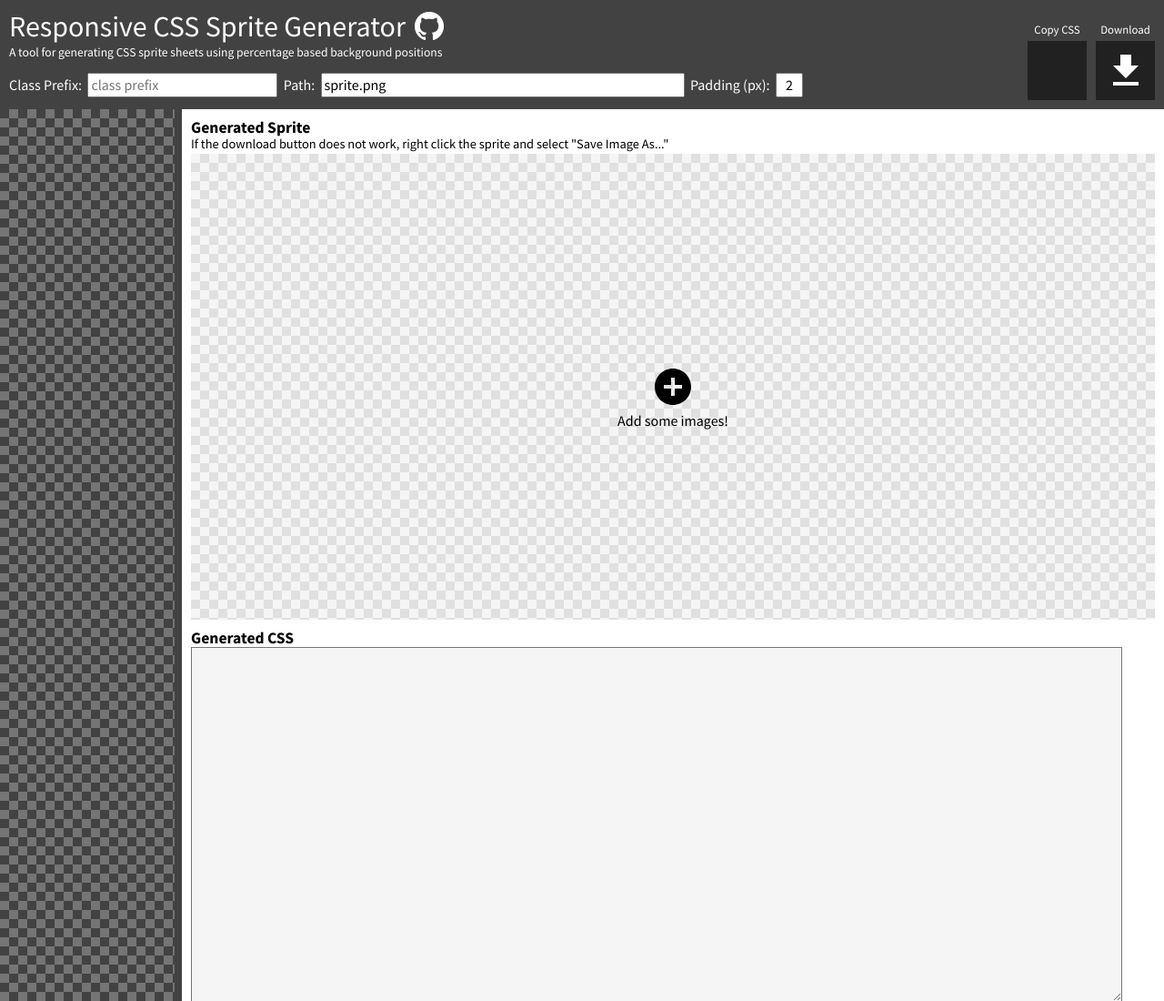
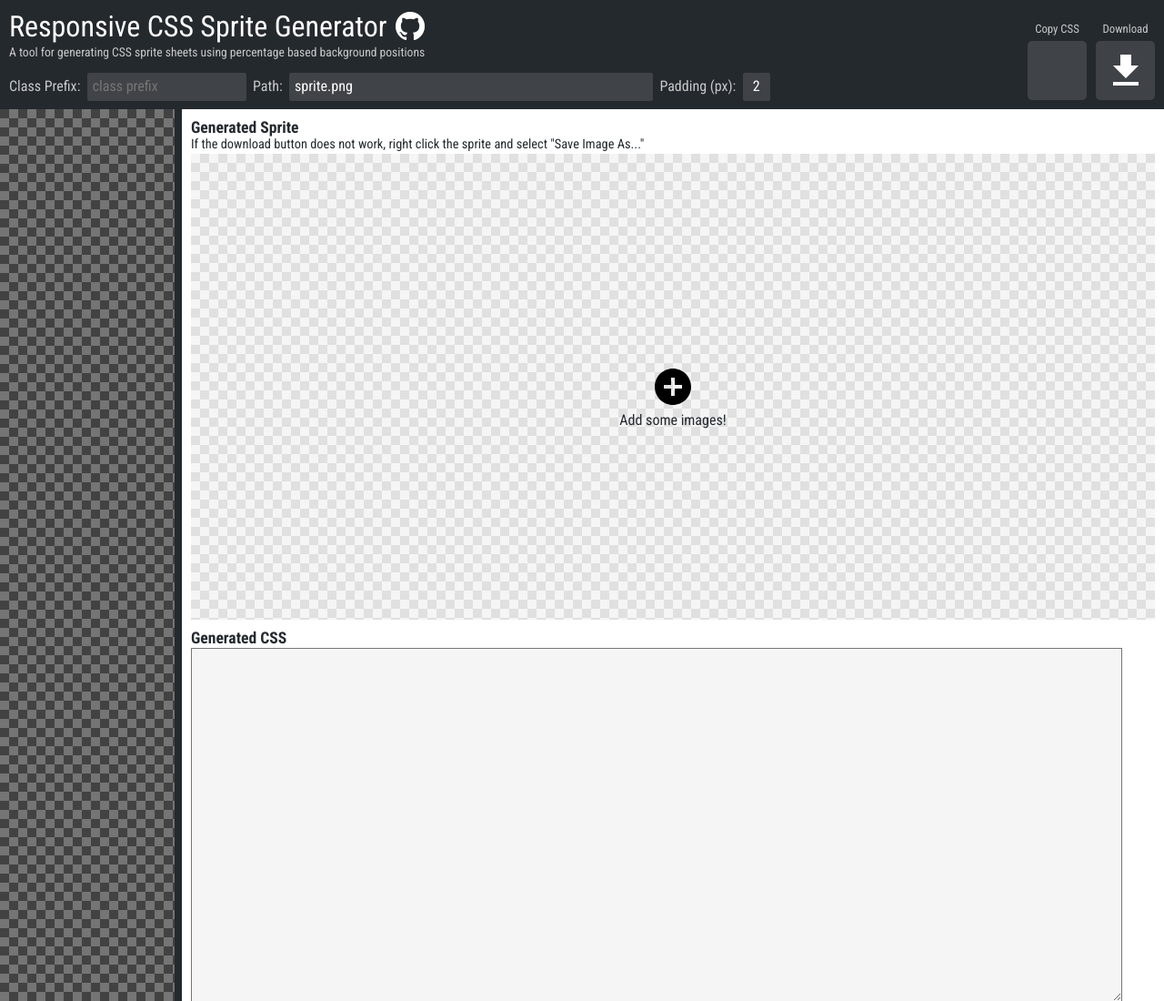
Before and after one commit to eivers88/responsive-css-sprite-generator, a website built with webpack: page index.html in a window 1280 px wide. Shown: the top 1100 px of the page at 91% size. Built offline with nearby package versions, Linux system fonts and the light colour scheme; files whose address does not match are found by name.

Commit message:
style update

```diff
--- a/assets/styles/main.scss
+++ b/assets/styles/main.scss
@@ -1,6 +1,7 @@
 html {
   box-sizing: border-box;
-  font-family: 'Source Sans Pro', sans-serif;
+  font-family: 'Roboto Condensed', sans-serif;
+  color: #24292e;
 }
 
 *, *:before, *:after {
@@ -24,7 +25,7 @@ header {
   height: 120px;
   width: 100%;
   min-width: 1024px;
-  background-color: #424242;
+  background-color: #24292e;
   position: fixed;
   z-index: 3;
   padding: 8px 10px 0;
@@ -37,14 +38,18 @@ header {
   }
   h2 {
     font-size: 0.85em;
-    color: #FFFFFF;
+    color: rgba(255,255,255,0.75);
     font-weight: normal;
     margin: 0 0 15px;
   }
   input {
     font-size: 1em;
-    padding: 2px;
-    font-family: 'Source Sans Pro', sans-serif;
+    padding: 6px;
+    font-family: 'Roboto Condensed', sans-serif;
+    background-color: rgba(255,255,255,0.125);
+    color: #fff;
+    border: none;
+    border-radius: 2px;
     &:last-child {
       width: 30px;
       text-align: center;
@@ -54,7 +59,7 @@ header {
     }
   }
   label {
-    color: #ffffff;
+    color: rgba(255,255,255,0.75);
     font-size: 1em;
   }
 }
@@ -71,9 +76,9 @@ header {
   left: 0;
   background: transparent url('../img/tile-dark.jpg') 0 0 repeat;
   background-size: 20px;
-  border-right: solid 8px #424242;
+  border-right: solid 8px #24292e;
   p {
-    color: #ffffff;
+    color: #fafbfc;
   }
   ul {
     list-style: none;
@@ -131,7 +136,7 @@ header {
 }
 
 .output {
-  padding: 10px 10px 0 210px;
+  padding: 10px 10px 10px 210px;
   b {
     font-size: 1.1em;
   }
@@ -198,14 +203,14 @@ header {
 
 textarea {
   width: 1024px;
-  font-family: 'Source Sans Pro', sans-serif;
+  font-family: 'Roboto Condensed', sans-serif;
   padding: 10px 8px;
   background-color: #F5F5F5;
 }
 .button {
   width: 65px;
   height: 65px;
-  //border-radius: 5px;
+  border-radius: 5px;
   cursor: pointer;
   transition: background-color 300ms ease;
   &:hover {
@@ -218,7 +223,7 @@ textarea {
     bottom: 100%;
     width: 100%;
     font-size: 0.8em;
-    color: #ffffff;
+    color: rgba(255, 255, 255, 0.75);
     text-align: center;
     padding-bottom: 5px;
   }
@@ -227,7 +232,7 @@ textarea {
   position: absolute;
   bottom: 10px;
   right: 10px;
-  background: #212121 url('../img/ic_file_download_white_48px.svg') center center no-repeat;
+  background: rgba(255,255,255,0.125) url('../img/ic_file_download_white_48px.svg') center center no-repeat;
 }
 .download-info {
   font-size: 0.9em;
@@ -237,7 +242,7 @@ textarea {
   position: absolute;
   bottom: 10px;
   right: 85px;
-  background: #212121 url('../img/ic_content_copy_white_48px.svg') center center no-repeat;
+  background: rgba(255,255,255,0.125) url('../img/ic_content_copy_white_48px.svg') center center no-repeat;
 }
 .github {
   position: relative;
--- a/index.html
+++ b/index.html
@@ -8,7 +8,7 @@
     <meta name="keywords" content="Responsive,CSS,Sprite,Generator,Generated,Tool">
     <meta name="author" content="Aaron Eivers">
     <script src="assets/js/vendor/modernizr.js"></script>
-    <link href="https://fonts.googleapis.com/css?family=Source+Sans+Pro:400,700" rel="stylesheet">
+    <link href="https://fonts.googleapis.com/css?family=Roboto+Condensed:400,700" rel="stylesheet">
     <link rel="stylesheet" href="assets/styles/normalize.css">
     <link rel="stylesheet" href="assets/styles/main.css">
     <link rel="icon" href="./favicon.ico?v=2" />
```
Also changed, not shown: assets/styles/main.css.
